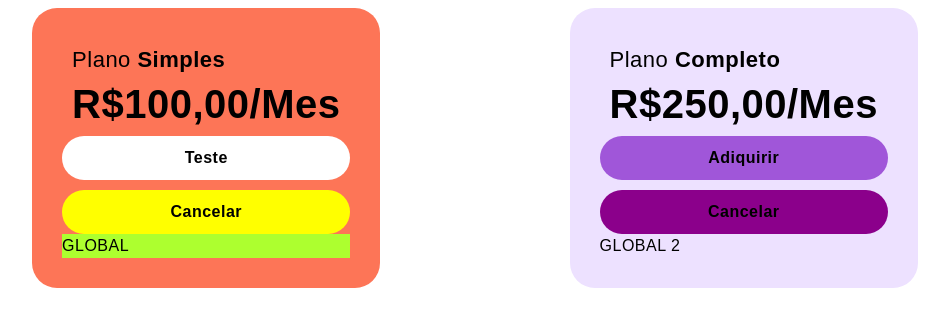
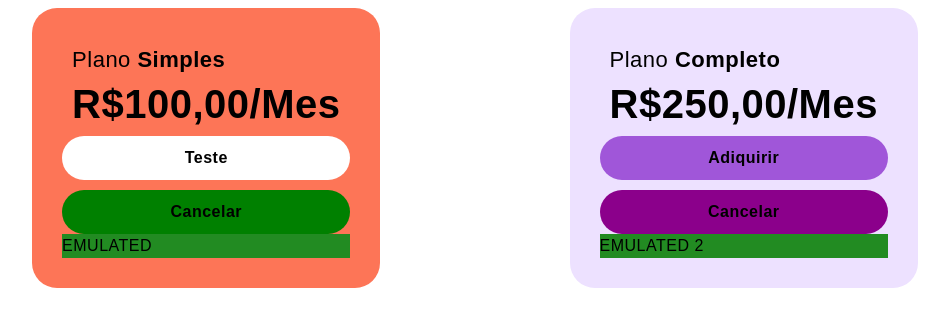
Before and after one commit to wevkleyton/projeto-component, an Angular app: page / in a window 1280 px wide. Shown: the top 326 px of the page, without its empty margins (165-1114 px from the left). Built offline with nearby package versions, Linux system fonts and the light colour scheme.

Commit message:
View Encapsulation Emulated

```diff
--- a/src/app/card-roxo/card-roxo.component.html
+++ b/src/app/card-roxo/card-roxo.component.html
@@ -8,7 +8,7 @@
         <input matSliderThumb>
     </mat-slider> -->
 
-    <div class="global">GLOBAL 2</div>
+    <div class="emulated">EMULATED 2</div>
 
 
 </div>
--- a/src/app/card/card.component.html
+++ b/src/app/card/card.component.html
@@ -8,6 +8,6 @@
         <input matSliderThumb>
     </mat-slider> -->
 
-    <div class="card-cancel-button">GLOBAL</div>
+    <div class="emulated">EMULATED</div>
 
 </div>
--- a/src/app/card/card.component.scss
+++ b/src/app/card/card.component.scss
@@ -19,6 +19,6 @@
     }
 }
 
-.card-cancel-button{
-    background-color: greenyellow !important;
- }
+.emulated {
+    background-color: red;
+}
--- a/src/app/card/card.component.ts
+++ b/src/app/card/card.component.ts
@@ -4,7 +4,8 @@
   selector: 'app-card',
   templateUrl: './card.component.html',
   styleUrl: './card.component.scss',
-  encapsulation: ViewEncapsulation.None,
+  encapsulation: ViewEncapsulation.Emulated, // Quando nao e declarado o encapsulamento ele e setado por padrao
+  //encapsulation: ViewEncapsulation.None,
 })
 export class CardComponent {
   plano = {
--- a/src/styles.scss
+++ b/src/styles.scss
@@ -3,4 +3,8 @@
 // body { margin: 0; font-family: Roboto, "Helvetica Neue", sans-serif; }
 
 
-@import "./styles/global-overrides";
+// @import "./styles/global-overrides";
+
+.emulated {
+    background-color:forestgreen !important;
+}
```
